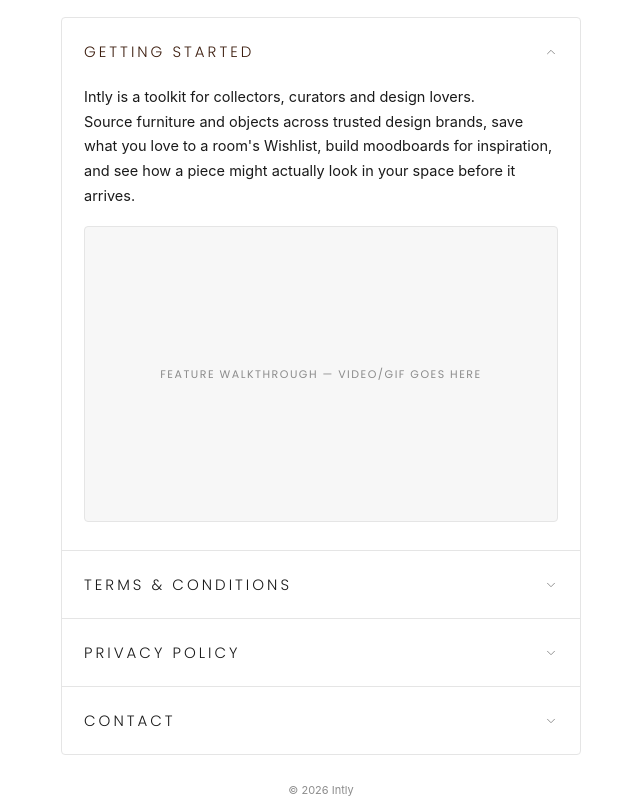
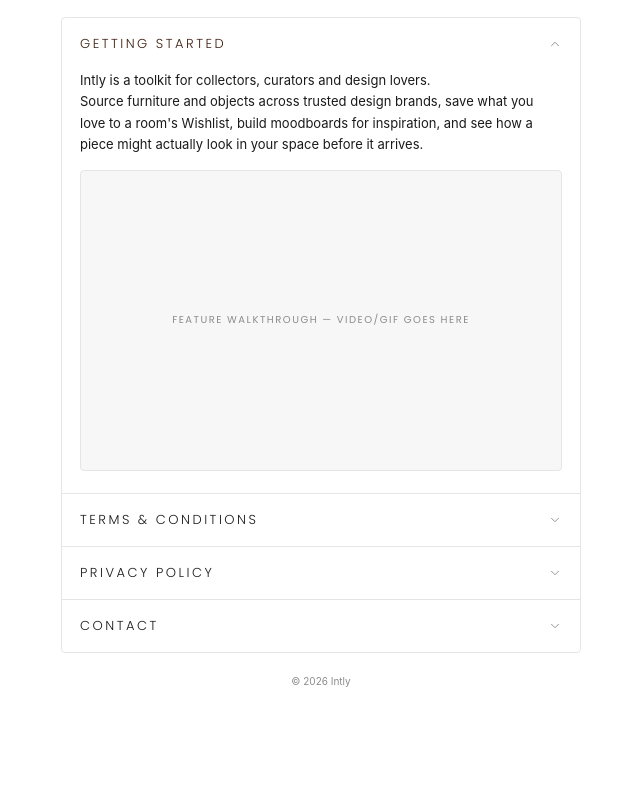
Before and after one commit to mattlapthorne/intly-help-center, a website: page index.html in a window 1280 px wide. Shown: the part 128-935 px from the top of the page, without its empty margins (319-959 px from the left). After the commit the page ends 895 px from the top, so only its background shows below. Drawn offline with Linux system fonts and the light colour scheme.

Commit message:
Shrink the accordion card and its contents
Row padding, fonts, and spacing sized down across the board — headers,
body text, the contact button, and the legal note — now that the viewport
fix means it's rendering at its true size instead of scaled-down.

```diff
--- a/index.html
+++ b/index.html
@@ -41,15 +41,15 @@
     display: flex;
     align-items: center;
     justify-content: space-between;
-    padding: 22px 22px;
+    padding: 16px 18px;
     background: transparent;
     border: none;
     cursor: pointer;
     text-align: left;
     font-family: 'Poppins', sans-serif;
-    font-size: 15px;
+    font-size: 13px;
     font-weight: 300;
-    letter-spacing: 3px;
+    letter-spacing: 2.5px;
     text-transform: uppercase;
     color: #1A1A1A;
   }
@@ -62,13 +62,13 @@
     transition: max-height 420ms cubic-bezier(0.22,1,0.36,1);
   }
   .panel.open { max-height: 3000px; }
-  .panel-inner { padding: 0 22px 28px; }
+  .panel-inner { padding: 0 18px 22px; }
   p.body-text {
     font-family: -apple-system, BlinkMacSystemFont, "Segoe UI", Roboto, sans-serif;
-    font-size: 14.5px;
-    line-height: 1.7;
+    font-size: 13px;
+    line-height: 1.65;
     color: #1A1A1A;
-    margin-bottom: 18px;
+    margin-bottom: 14px;
   }
   .video-placeholder {
     width: 100%;
@@ -80,27 +80,27 @@
     align-items: center;
     justify-content: center;
     font-family: 'Poppins', sans-serif;
-    font-size: 11px;
+    font-size: 10px;
     letter-spacing: 1.5px;
     text-transform: uppercase;
     color: #8C8C8C;
     margin-top: 4px;
   }
-  .terms-section { margin-bottom: 18px; }
+  .terms-section { margin-bottom: 14px; }
   .terms-section h3 {
     font-family: 'Poppins', sans-serif;
-    font-size: 13px;
+    font-size: 12px;
     font-weight: 600;
     color: #1A1A1A;
-    margin-bottom: 6px;
+    margin-bottom: 5px;
   }
   .contact-btn {
     display: inline-flex;
     align-items: center;
     justify-content: center;
-    height: 46px;
+    height: 40px;
     width: 100%;
-    padding: 0 22px;
+    padding: 0 18px;
     border-radius: 4px;
     background: #000000;
     text-decoration: none;
@@ -108,25 +108,25 @@
   }
   .contact-btn span {
     font-family: -apple-system, BlinkMacSystemFont, "Segoe UI", Roboto, sans-serif;
-    font-size: 14.5px;
+    font-size: 13px;
     font-weight: 500;
     color: #FFFFFF;
   }
   .legal-note {
     font-family: -apple-system, BlinkMacSystemFont, "Segoe UI", Roboto, sans-serif;
-    font-size: 12px;
-    line-height: 1.6;
+    font-size: 11px;
+    line-height: 1.55;
     color: #8C8C8C;
-    margin-top: 20px;
-    padding-top: 16px;
+    margin-top: 16px;
+    padding-top: 12px;
     border-top: 1px solid #E5E5E5;
   }
   footer {
     text-align: center;
     font-family: -apple-system, BlinkMacSystemFont, "Segoe UI", Roboto, sans-serif;
-    font-size: 11px;
+    font-size: 10px;
     color: #8C8C8C;
-    margin-top: 28px;
+    margin-top: 22px;
   }
 </style>
 </head>
```
